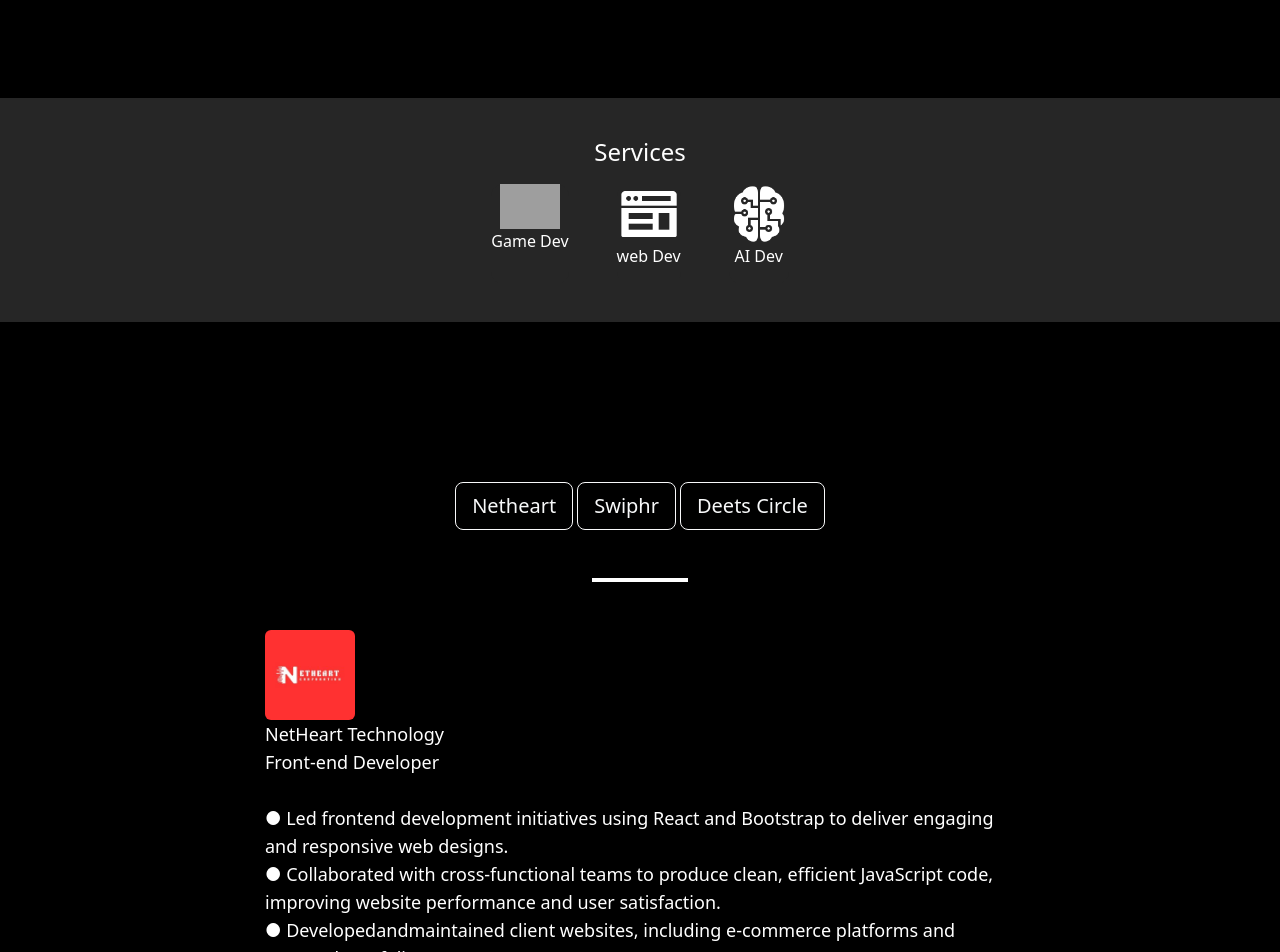
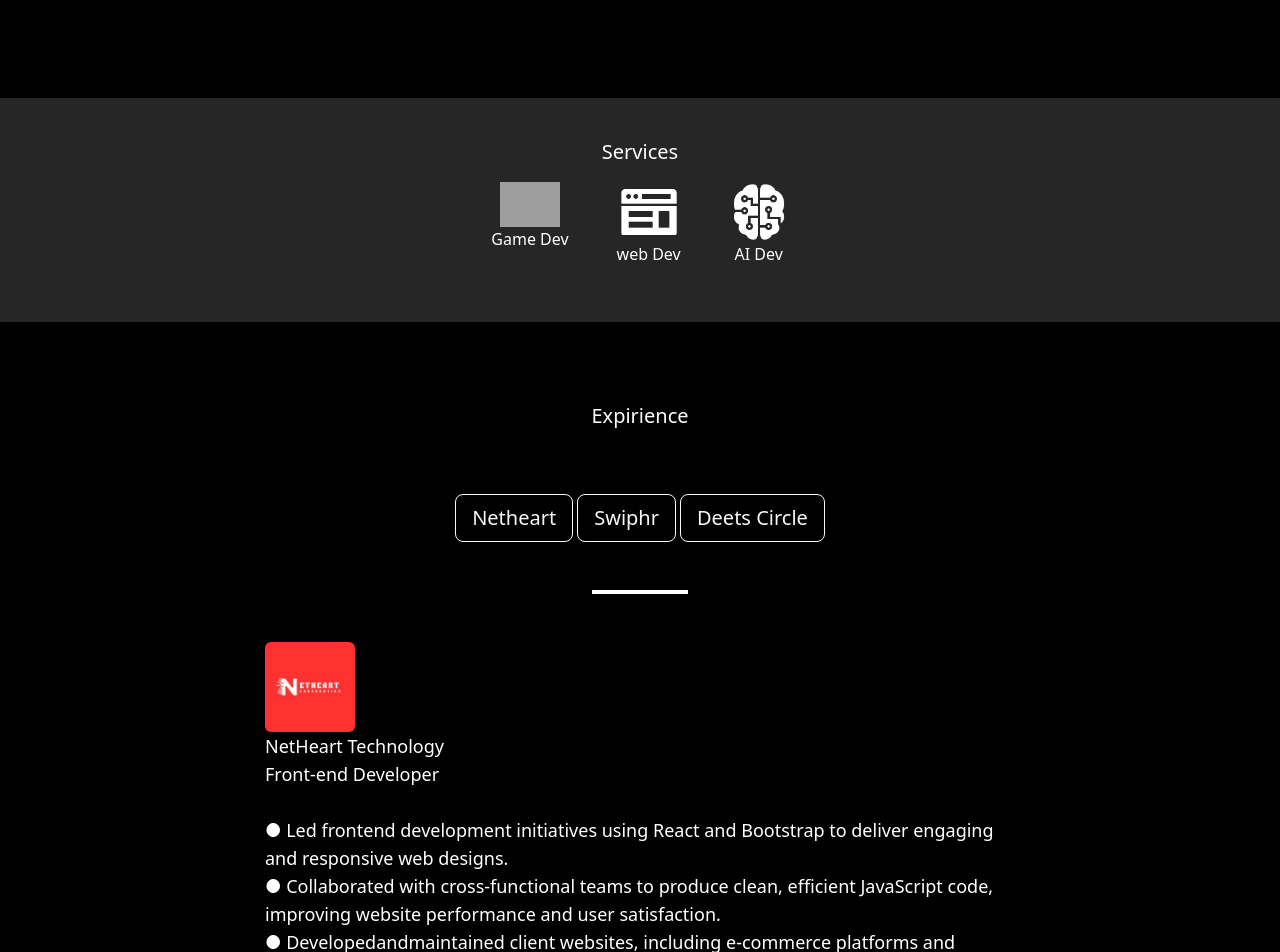
Before and after one commit to RoguePetz/Portfolio.rhema, a React (Create React App) app: page / in a window 1280 px wide. Shown: the part 520-1472 px from the top of the page. Built offline with nearby package versions, Linux system fonts and the light colour scheme; grey boxes are pictures that could not be loaded.

Commit message:
updated expirence

```diff
--- a/src/components/exp.jsx
+++ b/src/components/exp.jsx
@@ -60,7 +60,8 @@
 
 
     return (
-      <div className='bg-black  text-white text-xl flex flex-col items-center mt-40 gap-12'>
+      <div className='bg-black  text-white text-xl flex flex-col items-center mt-20 gap-12'>
+            <p className=' text-xl'>Expirience</p>
             <div className=' flex gap-1'>
             <Button onClick={handleClick}  size="lg" variant="outline-light">Netheart</Button>
             <Button onClick={handleClick2} size="lg" variant="outline-light">Swiphr</Button>
--- a/src/components/services.jsx
+++ b/src/components/services.jsx
@@ -7,7 +7,7 @@
 function Services() {
     return (
       <div className='flex flex-col mt-24 text-white justify-center h-56 bg-neutral-800 items-center w-full'>
-        <p className=' text-2xl  bg-neutral-800'>Services</p>
+        <p className=' text-xl  bg-neutral-800'>Services</p>
         <div className=' bg-neutral-800 flex gap-12'>
             <div className=' bg-neutral-800 flex flex-col items-center  rounded-xl'>
               <img className=' bg-neutral-800' src={game} width={60}/>
```
